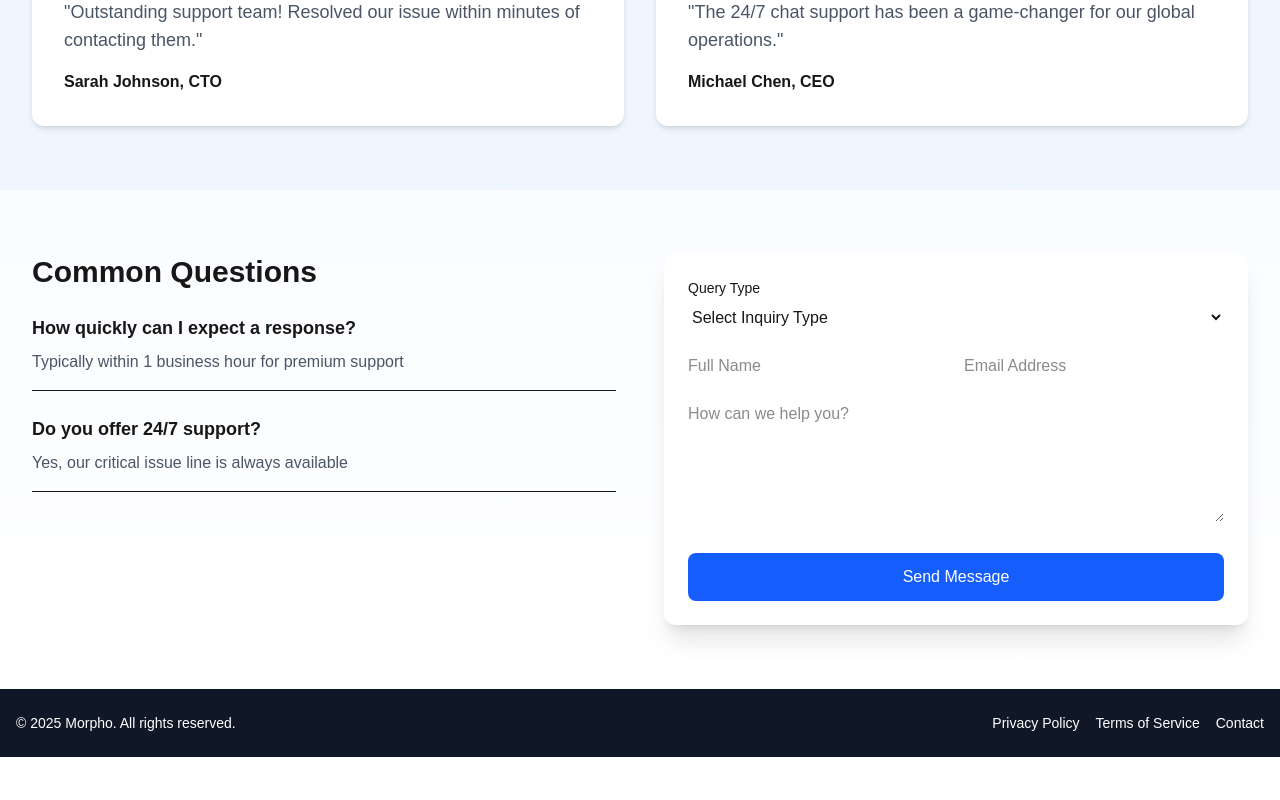
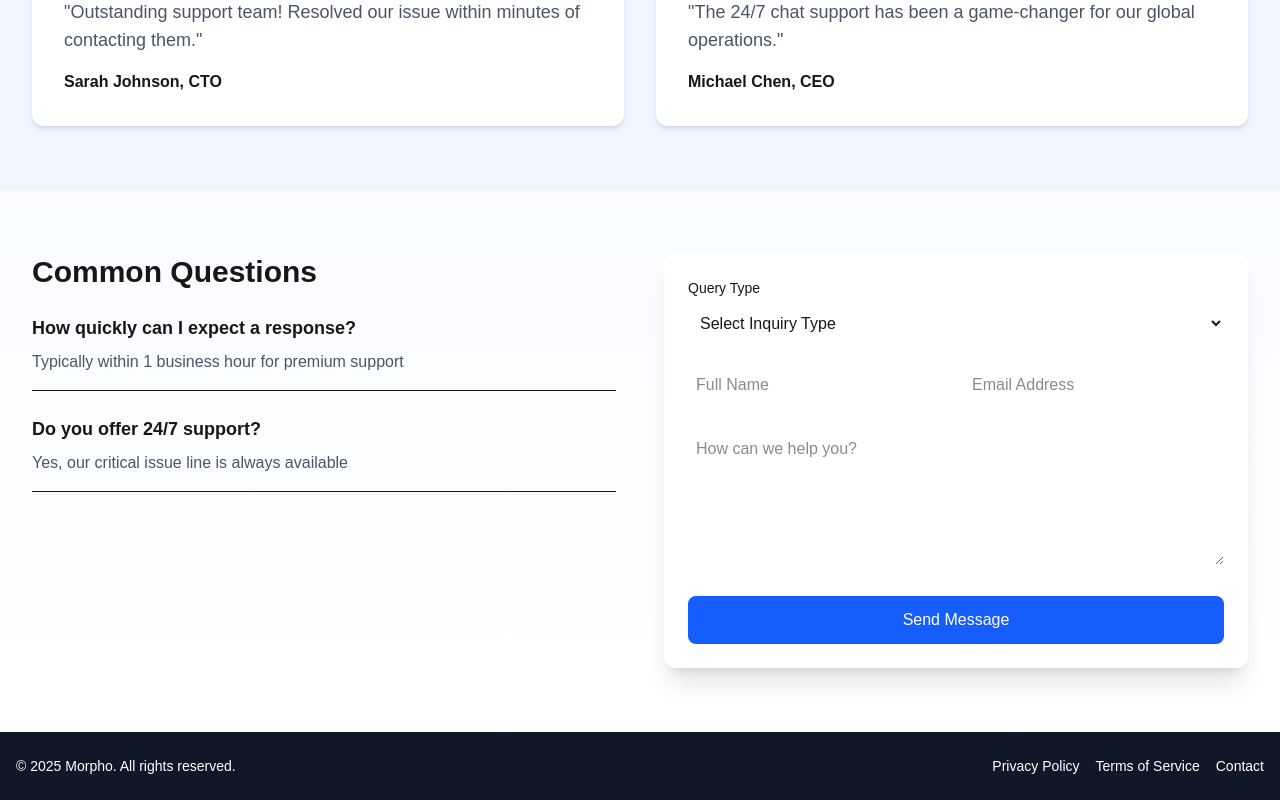
Before and after one commit to MR-SHIV-SHARMA/shavi, a Next.js app: page /contact in a window 1280 px wide. Shown: the part 826-1626 px from the top of the page. Before the commit the page ends 1583 px from the top, so only its background shows below. Built offline with nearby package versions, Linux system fonts and the light colour scheme.

Commit message:
enhance Contact component input styling for improved usability

```diff
--- a/src/components/Contact.jsx
+++ b/src/components/Contact.jsx
@@ -201,7 +201,7 @@ export default function Contact() {
             </label>
             <select
               {...register("queryType", { required: true })}
-              className="w-full rounded-lg border-gray-300 dark:bg-gray-700 dark:border-gray-600 dark:text-white"
+              className="w-full p-2 rounded-lg border-gray-300 dark:bg-gray-700 dark:border-gray-600 dark:text-white"
             >
               <option value="">Select Inquiry Type</option>
               <option value="Technical">Technical Support</option>
@@ -215,7 +215,7 @@ export default function Contact() {
               <input
                 {...register("name", { required: true })}
                 placeholder="Full Name"
-                className="w-full rounded-lg border-gray-300 dark:bg-gray-700 dark:border-gray-600 dark:text-white"
+                className="w-full p-2 rounded-lg border-gray-300 dark:bg-gray-700 dark:border-gray-600 dark:text-white"
               />
               {errors.name && (
                 <span className="text-red-500 text-sm">Required</span>
@@ -226,7 +226,7 @@ export default function Contact() {
                 type="email"
                 {...register("email", { required: true })}
                 placeholder="Email Address"
-                className="w-full rounded-lg border-gray-300 dark:bg-gray-700 dark:border-gray-600 dark:text-white"
+                className="w-full p-2 rounded-lg border-gray-300 dark:bg-gray-700 dark:border-gray-600 dark:text-white"
               />
               {errors.email && (
                 <span className="text-red-500 text-sm">
@@ -241,7 +241,7 @@ export default function Contact() {
               {...register("message", { required: true })}
               rows="5"
               placeholder="How can we help you?"
-              className="w-full rounded-lg border-gray-300 dark:bg-gray-700 dark:border-gray-600 dark:text-white"
+              className="w-full rounded-lg p-2 border-gray-300 dark:bg-gray-700 dark:border-gray-600 dark:text-white"
             />
             {errors.message && (
               <span className="text-red-500 text-sm">Message required</span>
```
